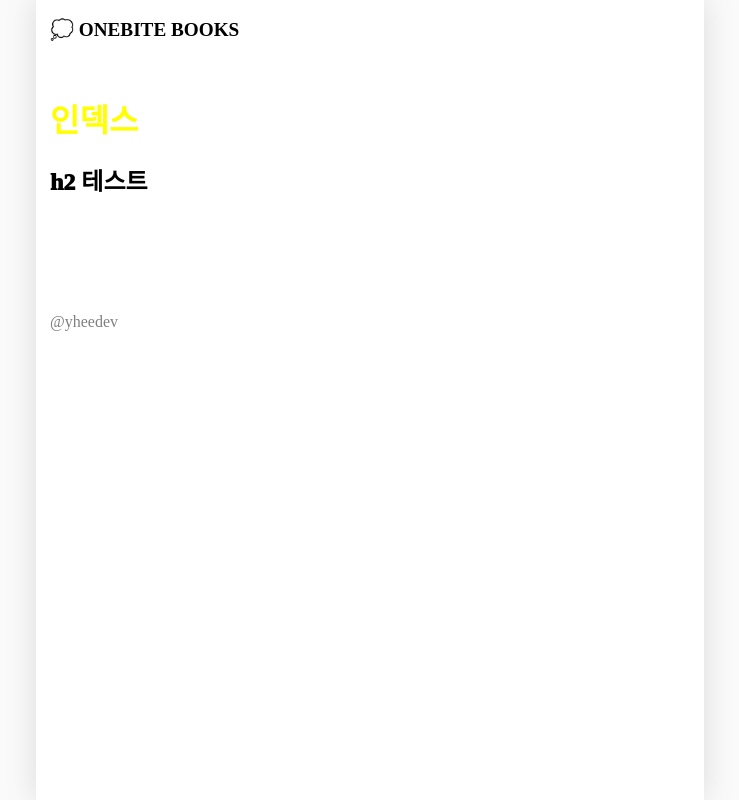
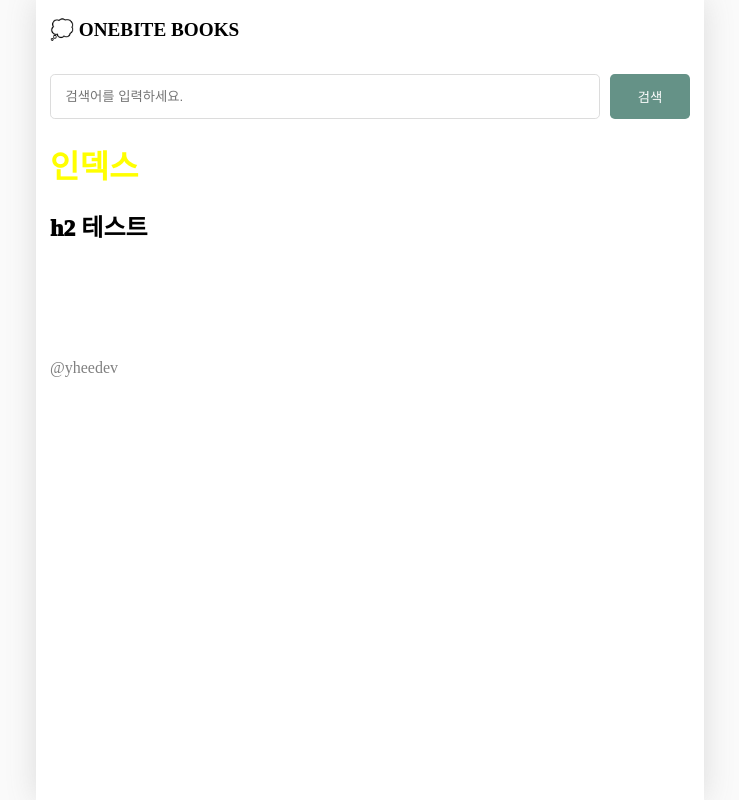
Before and after one commit to yheedev/onebite-nextjs-client, a Next.js app: page / in a window 1280 px wide. Shown: the whole page, without its empty margins (270-1009 px from the left). Built offline with nearby package versions, Linux system fonts and the light colour scheme.

Commit message:
16강: page router: getLayout, input styling

```diff
--- /dev/null
+++ b/src/components/searchable-layout.module.css
@@ -0,0 +1,25 @@
+.searchbar_container {
+  display: flex;
+  gap: 0.6rem;
+  margin-bottom: 1.2rem;
+}
+
+.searchbar_container > input {
+  flex: 1;
+  padding: 0.9rem;
+  border-radius: 0.3rem;
+  border: 1px solid rgb(220, 220, 220);
+}
+
+.searchbar_container > button {
+  width: 5rem;
+  border-radius: 0.3rem;
+  border: none;
+  background-color: #659287;
+  color: white;
+  cursor: pointer;
+}
+
+.searchbar_container > button:hover {
+  background-color: #4d726a;
+}
--- /dev/null
+++ b/src/components/searchable-layout.tsx
@@ -0,0 +1,55 @@
+import { ReactNode, useState, useEffect } from "react";
+import { useRouter } from "next/router";
+import style from "./searchable-layout.module.css";
+
+export default function SearchableLayout({
+  children,
+}: {
+  children: ReactNode;
+}) {
+  const router = useRouter();
+  const [search, setSearch] = useState("");
+  const [message, setMessage] = useState("");
+  const onChangeSearch = (e: React.ChangeEvent<HTMLInputElement>) => {
+    setSearch(e.target.value);
+  };
+
+  const q = router.query.q as string;
+
+  useEffect(() => {
+    setSearch(q || "");
+  }, [q]);
+
+  const onSubmit = () => {
+    if (!search) {
+      setMessage("검색어를 입력하세요.");
+      return;
+    } else if (search === q) {
+      setMessage("검색어가 동일합니다.");
+      return;
+    }
+    router.push(`/search?q=${search}`);
+  };
+
+  const onKeyDown = (e: React.KeyboardEvent<HTMLInputElement>) => {
+    if (e.key === "Enter") {
+      onSubmit();
+    }
+  };
+
+  return (
+    <div>
+      <div className={style.searchbar_container}>
+        <input
+          onKeyDown={onKeyDown}
+          value={search}
+          onChange={onChangeSearch}
+          placeholder='검색어를 입력하세요.'
+        />
+        <button onClick={onSubmit}>검색</button>
+        {message && <p style={{ color: "red" }}>{message}</p>}
+      </div>
+      {children}
+    </div>
+  );
+}
--- a/src/pages/_app.tsx
+++ b/src/pages/_app.tsx
@@ -1,11 +1,18 @@
 import type { AppProps } from "next/app";
 import "../styles/globals.css";
 import GlobalLayout from "../components/global-layout";
+import { ReactNode } from "react";
+import { NextPage } from "next";
 
-export default function App({ Component, pageProps }: AppProps) {
-  return (
-    <GlobalLayout>
-      <Component {...pageProps} />
-    </GlobalLayout>
-  );
+type NextPageWithLayout = NextPage & {
+  getLayout: (page: ReactNode) => ReactNode;
+};
+
+export default function App({
+  Component,
+  pageProps,
+}: AppProps & { Component: NextPageWithLayout }) {
+  const getLayout = Component.getLayout ?? ((page: ReactNode) => page);
+
+  return <GlobalLayout>{getLayout(<Component {...pageProps} />)}</GlobalLayout>;
 }
--- a/src/pages/index.tsx
+++ b/src/pages/index.tsx
@@ -1,4 +1,6 @@
+import SearchableLayout from "../components/searchable-layout";
 import style from "./index.module.css";
+import { ReactNode } from "react";
 
 export default function Home() {
   return (
@@ -8,3 +10,7 @@
     </>
   );
 }
+
+Home.getLayout = (page: ReactNode) => {
+  return <SearchableLayout>{page}</SearchableLayout>;
+};
--- a/src/pages/search/index.tsx
+++ b/src/pages/search/index.tsx
@@ -1,3 +1,4 @@
+import SearchableLayout from "@/components/searchable-layout";
 import { useRouter } from "next/router";
 
 export default function Page() {
@@ -5,3 +6,7 @@
   const { q } = router.query;
   return <h1>Search {q}</h1>;
 }
+
+Page.getLayout = (page: React.ReactNode) => {
+  return <SearchableLayout>{page}</SearchableLayout>;
+};
```
